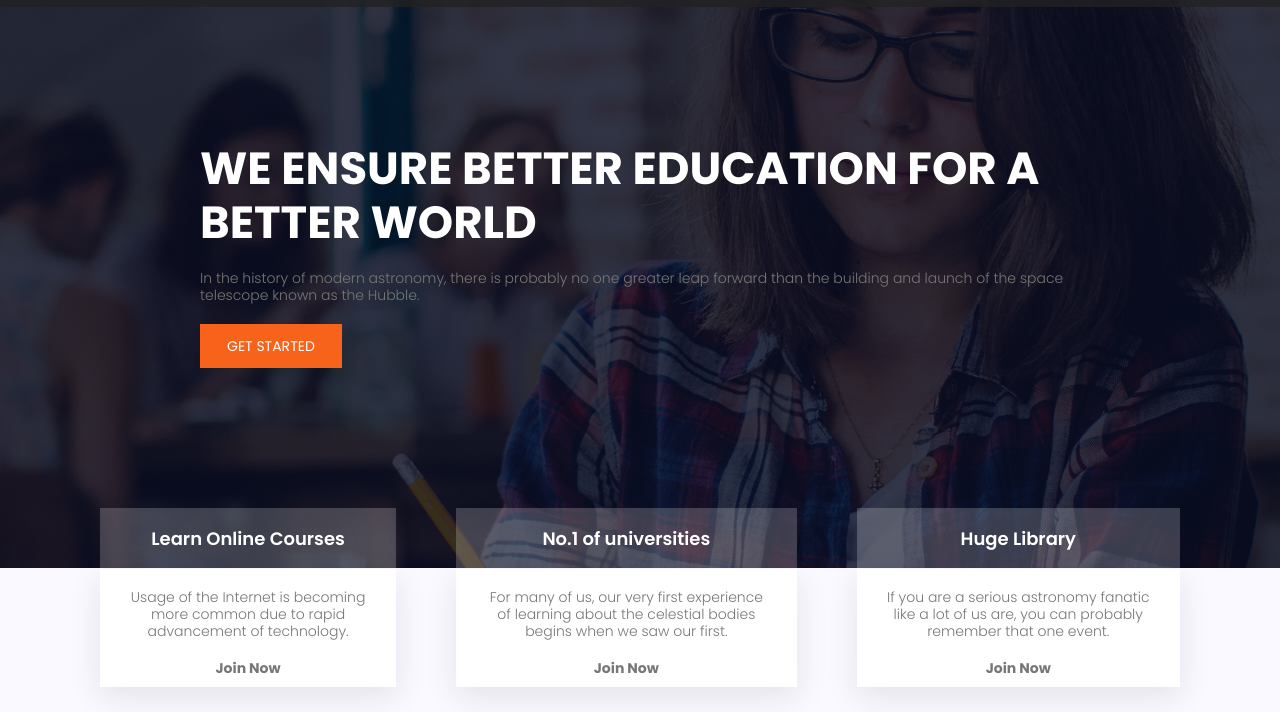
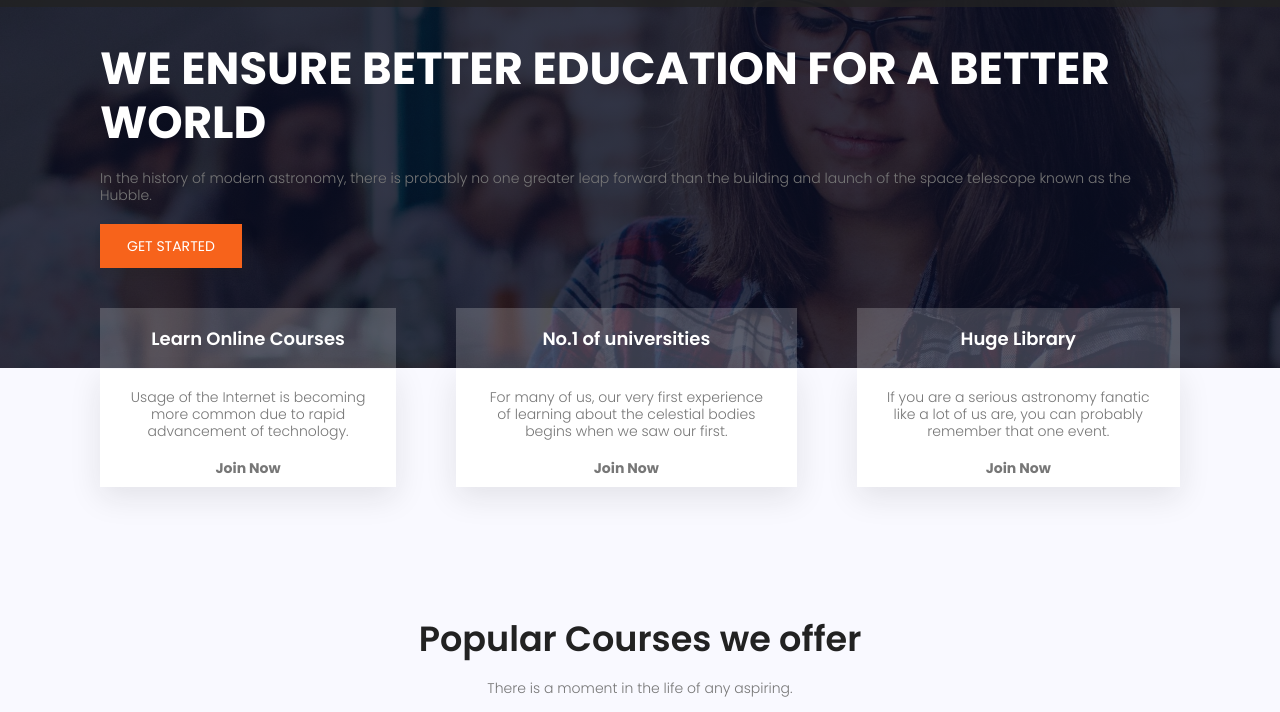
Before and after one commit to pawada/education-website, a website: page index.html in a window 1280 px wide. Shown: the part 88-800 px from the top of the page. Drawn offline with Linux system fonts and the light colour scheme.

Commit message:
header padding

```diff
--- a/index.html
+++ b/index.html
@@ -82,7 +82,7 @@
 
     <!-- HEADER -->
 
-    <header class="header header--big">
+    <header class="header u-section-padding">
 
         <div class="header__box">
             <h1 class="heading-primary">we ensure better education for a better world</h1>
--- a/style/scss/layout/_section__header.scss
+++ b/style/scss/layout/_section__header.scss
@@ -8,7 +8,7 @@
     background-position: top;
 
     &--big {
-    padding: 20rem;
+
     }
 
     display: flex;
```
Also changed, not shown: style/css/style.css.
